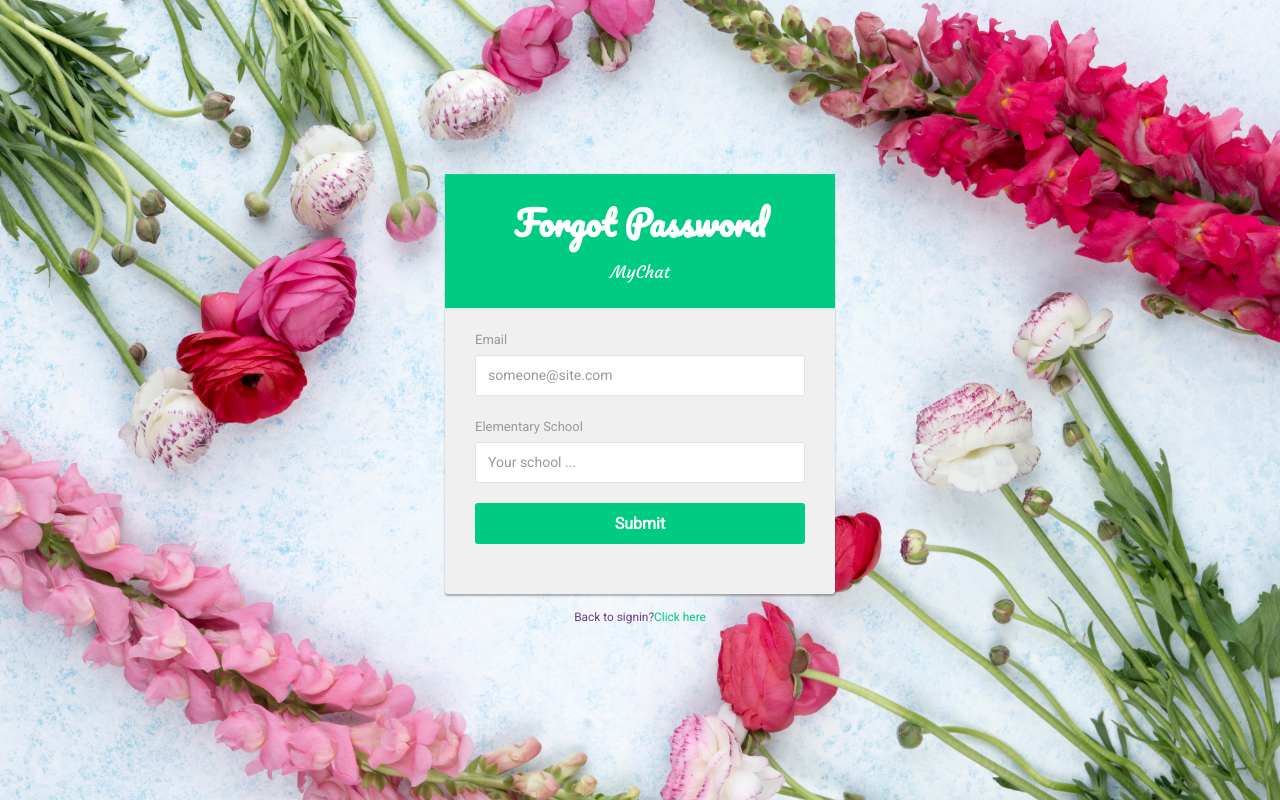
After one commit to cuongduc91/Messenger-PHP-Docker, a PHP site: page /forgot_pass.php in a window 1280 px wide. The commit adds this page. Run offline with PHP 8.4, Linux system fonts and the light colour scheme; data that the repository does not hold is empty.

Commit message:
forgot password function

```diff
--- a/src/account_settings.php
+++ b/src/account_settings.php
@@ -132,7 +132,7 @@ else{ ?>
                               if($run){
 
                                 echo "<script>alert('Working...!')</script>";
-                              echo "<script>window.open('account_settings.php?','_self')</script>";
+                                echo "<script>window.open('forgot_pass.php?','_self')</script>";
                               }else{
                                 echo "<script>alert('Error while Updating information...!')</script>";
                                 echo "<script>window.open('account_settings.php','_self')</script>";
--- /dev/null
+++ b/src/forgot_pass.php
@@ -0,0 +1,71 @@
+<?php
+    session_start();
+
+  include("include/connection.php");
+?>
+
+<!DOCTYPE html>
+<html lang="en">
+<head>
+	<title>Forgot Password</title>
+	<meta charset="utf-8">
+	<meta http-equiv="X-UA-Compatible" content="IE=edge">
+	<meta name="viewport" content="width=device-width, initial-scale=1">
+	<link href="https://fonts.googleapis.com/css?family=Roboto|Courgette|Pacifico:400,700" rel="stylesheet">
+	<link rel="stylesheet" href="https://maxcdn.bootstrapcdn.com/bootstrap/3.3.7/css/bootstrap.min.css">
+	<script src="https://ajax.googleapis.com/ajax/libs/jquery/1.12.4/jquery.min.js"></script>
+	<script src="https://maxcdn.bootstrapcdn.com/bootstrap/3.3.7/js/bootstrap.min.js"></script>
+	<link rel="stylesheet" type="text/css" href="css/signin.css">
+</head>
+<body>
+<div class="signin-form">
+    <form action="" method="post">
+      <div class="form-header">
+        <h2>Forgot Password</h2>
+        <p>MyChat</p>
+      </div>
+		  <div class="form-group">
+			  <label>Email</label>
+        <input type="text" class="form-control" placeholder="someone@site.com" name="email" autocomplete="off" required="required">
+      </div>
+      <div class="form-group">
+			  <label>Elementary School</label>
+        <input type="text" class="form-control" placeholder="Your school ..." name="bf" autocomplete="off" required="required">
+      </div>
+		  <div class="form-group">
+			  <button type="submit" class="btn btn-primary btn-block btn-lg" name="submit">Submit</button>
+		  </div>
+    </form>
+	<div class="text-center small" style='color:#67428B;'>Back to signin?<a href="signin.php">Click here</a></div>
+</div>
+</body>
+</html>
+<?php
+
+	if(isset($_POST['submit'])){
+
+    $email = htmlentities(mysqli_real_escape_string($con,$_POST['email']));
+    $recovery_account = htmlentities(mysqli_real_escape_string($con,$_POST['bf']));
+
+    $select_user = "select * from users where user_email='$email' AND forgotten_answer='$recovery_account'";
+
+    $query = mysqli_query($con,$select_user);
+
+    $check_user = mysqli_num_rows($query);
+
+    if($check_user==1){
+
+      $_SESSION['user_email']=$email;
+
+      echo "<script>window.open('create_password.php','_self')</script>";
+
+    }
+    else {
+      echo "<script>alert('Your Email or your answer is Incorrect')</script>";
+      echo "<script>window.open('forgot_pass.php','_self')</script>";
+    }
+
+	}
+
+
+?>
```
Also changed, not shown: src/create_password.php (added, +73 -0 lines). Lines whose indentation alone changed are shown as unchanged.
